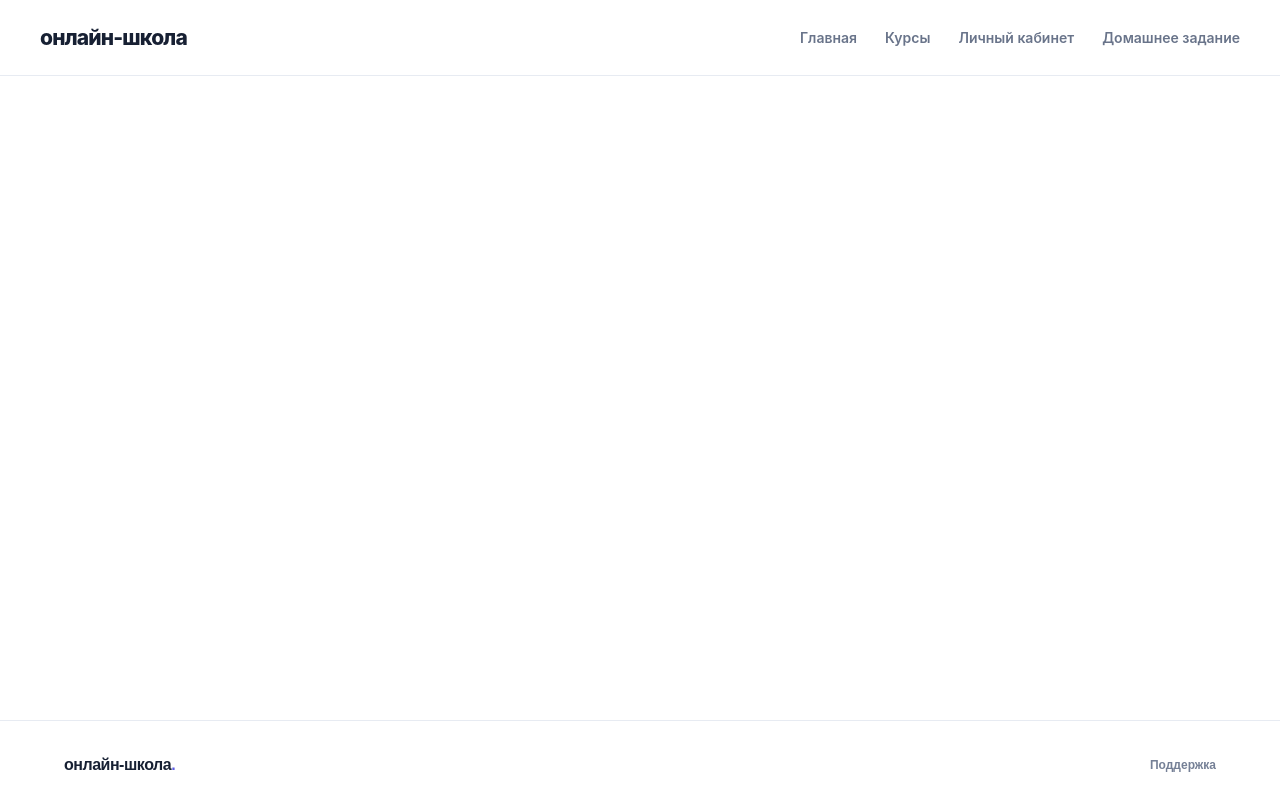
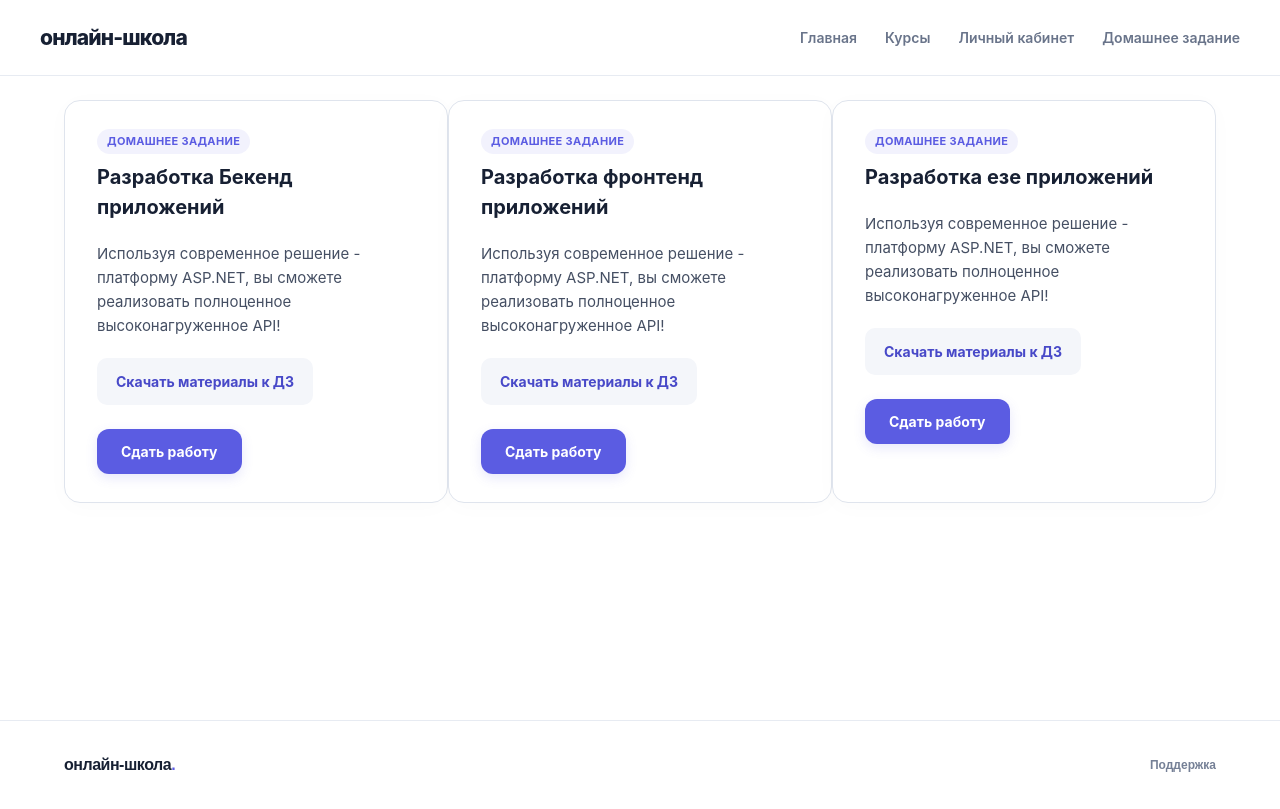
Before and after one commit to dalya1127/Frontend-OnlineSchool, a Next.js app in the folder online-school/: page /lk in a window 1280 px wide. Both pictures are taken after a click on the element "Домашнее задание". Built offline with nearby package versions, Linux system fonts and the light colour scheme.

Commit message:
добавление компонентов на странице личного кабинета

```diff
--- /dev/null
+++ b/online-school/app/Widgets/HomeworkPlatform/index.module.css
@@ -0,0 +1,5 @@
+.news{
+    width: 90%;
+    margin: 0 auto;
+    display: flex;
+}
--- /dev/null
+++ b/online-school/app/Widgets/HomeworkPlatform/index.tsx
@@ -0,0 +1,40 @@
+import styles from './index.module.css';
+import Homework from "@/app/entities/Homework/ui";
+import HomeworkProps from "@/app/entities/Homework/model/HomeworkProps";
+
+const courses: HomeworkProps[] = [
+    {
+        Id: 1,
+        Name: 'Разработка Бекенд приложений',
+        Description: 'Используя современное решение - платформу ASP.NET, вы сможете реализовать полноценное высоконагруженное API!',
+        LinkFile: "www"
+    },
+    {
+        Id: 2,
+        Name: 'Разработка фронтенд приложений',
+        Description: 'Используя современное решение - платформу ASP.NET, вы сможете реализовать полноценное высоконагруженное API!',
+        LinkFile: "www"
+    },
+    {
+        Id: 3,
+        Name: 'Разработка езе приложений',
+        Description: 'Используя современное решение - платформу ASP.NET, вы сможете реализовать полноценное высоконагруженное API!',
+        LinkFile: "www"
+    }
+]
+export default function HomeworkPlatform() {
+    return (
+        <div className={styles.news}>
+            {courses.map(x=>
+                <Homework
+                    key ={x.Id}
+                    Id = {x.Id}
+                    Name={x.Name}
+                    Description={x.Description}
+                    LinkFile={x.LinkFile}
+                    >
+                </Homework>
+            )}
+        </div>
+    )
+}
--- a/online-school/app/lk/page.tsx
+++ b/online-school/app/lk/page.tsx
@@ -1,11 +1,12 @@
 'use client'
-
+import Homework from '../entities/Homework/ui';
 import styles from './page.module.css';
 import Header from "../entities/Header/ui"
 import Footer from "../entities/Footer/ui"
 import NewsPlatform from '../Widgets/NewsPlatform';
 import CoursePlatform from '../Widgets/CoursePlatform';
 import { useState } from 'react';
+import HomeworkPlatform from '../Widgets/HomeworkPlatform';
 
 export default function Lk() {
     const [state, SetState] = useState<Number>(1);
@@ -15,6 +16,7 @@ export default function Lk() {
             <Header isRenderMenu = {true} handlerClick={SetState}></Header>
             {state == 1 ? <NewsPlatform></NewsPlatform> : <></>}
             {state == 2 ? <CoursePlatform></CoursePlatform> : <></>}
+            {state == 4 ? <HomeworkPlatform></HomeworkPlatform> : <></>}
             <Footer></Footer>
         </div>
     )
--- a/online-school/app/page.tsx
+++ b/online-school/app/page.tsx
@@ -10,31 +10,6 @@ import Footer from "./entities/Footer/ui";
 import Homework from "./entities/Homework/ui";
 import CommentProps from "./entities/comment/model/CommentProps";
 
-
-const testCourse1: CourseProps = {
-    Name: 'Разработка Бекенд приложений',
-    Description: 'Используя современное решение - платформу ASP.NET, вы сможете реализовать полноценное высоконагруженное API!',
-    IsPurchased: true,
-    CountLessonAll: 15,
-    Progress: 75,
-    CountLessonCompleted: 5
-}
-const testCourse2: CourseProps = {
-    Name: 'Разработка Фронтенд приложений',
-    Description: 'Внешний вид - решает все! Реализуйте современное решение для веба!',
-    IsPurchased: true,
-    CountLessonAll: 10,
-    Progress: 51,
-    CountLessonCompleted: 1
-}
-const testCourse3: CourseProps = {
-    Name: 'Разработка баз данных',
-    Description: 'Хранение информации - ключ к достижению скорости работы! Научись использовать эту катану в мире IT!',
-    IsPurchased: false,
-    CountLessonAll: 15,
-    Progress: 0,
-    CountLessonCompleted: 0
-}
 
 const mockComments: CommentProps[] = [
     {
@@ -71,6 +46,7 @@ export default function Home() {
         <>
             <AuthorizationForm></AuthorizationForm>
             <CourseForm
+                Id = {1}
                 Name="Курс 1"
                 Description="новый курс"
                 IsPurchased={true}
```
